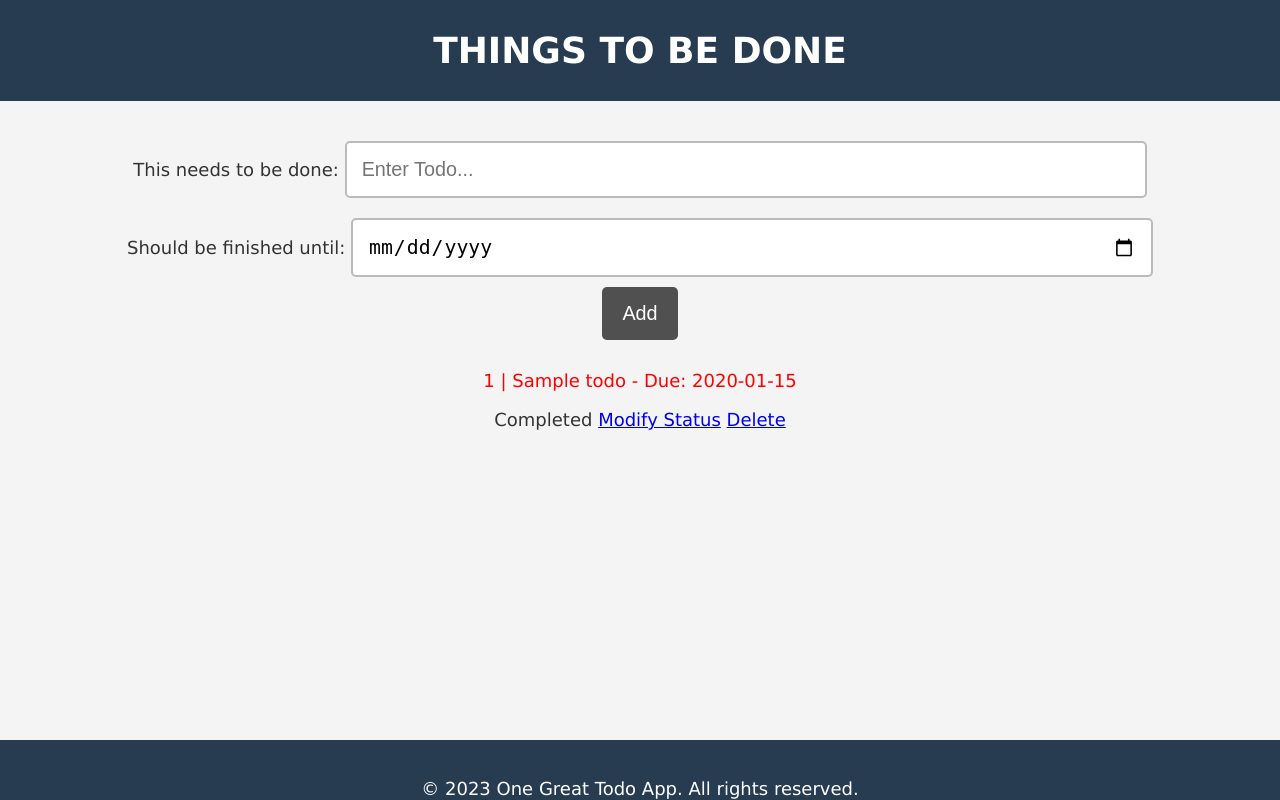
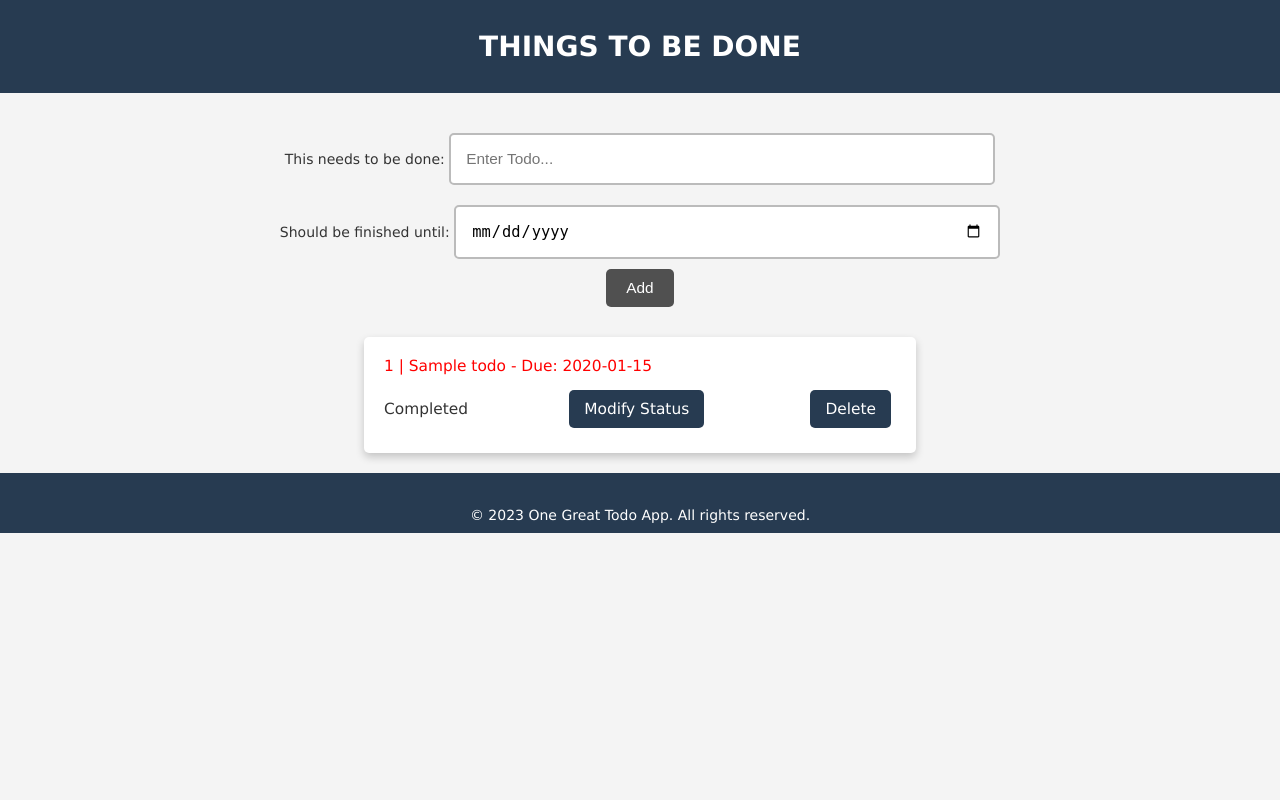
Before and after one commit to wasmachihdo/PROJEKT, a Flask app: page / in a window 1280 px wide. Run offline with Flask 3, Linux system fonts and the light colour scheme; tables that the repository leaves empty hold one stand-in row (values such as "Sample post").

Commit message:
maxlenght and CSS refinement

```diff
--- a/app.py
+++ b/app.py
@@ -19,7 +19,7 @@ db.init_app(app)
 class Todo(db.Model): #Tabellendaten: ID, Titel, Ablaufdatum
     __tablename__="todo"
     id: Mapped[int] = mapped_column(Integer, primary_key=True, autoincrement=True) #id wird automatisch vergeben
-    title: Mapped[str] = mapped_column(String(80), nullable=False) #maximal 80 Zeichen für die Eingabe des Tasks
+    title: Mapped[str] = mapped_column(String(40), nullable=False) #maximal 40 Zeichen für die Eingabe des Tasks (geht nicht)
     due: Mapped[datetime.datetime] = mapped_column(DateTime(timezone=False),nullable=True) #Eingabe Datum
     complete: Mapped[bool] = mapped_column(db.Boolean, default=False)
 
--- a/static/style.css
+++ b/static/style.css
@@ -5,7 +5,7 @@ body {
     background-color: #f4f4f4;
     color: #333;
     text-align: center;
-    font-size: 18px;
+    font-size: 14px;
 }
 
 h1 {
@@ -13,7 +13,6 @@ h1 {
     color: white;
     margin: 0;
     padding: 30px 0;
-    font-size: 2em;
 }
 
 form {
@@ -25,14 +24,14 @@ input[type=text], input[type=date] {
     margin: 10px 0;
     border: 2px solid #bbb;
     border-radius: 5px;
-    width: 60%;
+    width: 40%;
     font-size: 1.1em;
 }
 
 button {
     background-color: #505050;
     color: white;
-    padding: 15px 20px;
+    padding: 10px 20px;
     border: none;
     border-radius: 5px;
     cursor: pointer;
@@ -51,12 +50,20 @@ button:hover {
     padding: 20px;
     border-radius: 5px;
     width: 40%;
-    box-shadow: 0 4px 8px rgba(0, 0, 0, 0.05);
+    box-shadow: 0 4px 8px rgba(0, 0, 0, 0.2);
     font-size: 1.1em;
+    text-align: left;
 }
 
-.todo-item span {
-    margin-left: 15px;
+.todo-status {
+    display: flex;
+    justify-content: space-between;
+    align-items: center;
+    margin-top: 10px;
+}
+
+.todo-item p {
+    margin: 0; /* margin weg */
 }
 
 .todo-item a {
@@ -70,15 +77,14 @@ button:hover {
 }
 
 .todo-item a:hover {
-    background-color: #000000; /* Softer hover color */
+    background-color: #ff3535;
 }
 
 footer {
-    position: absolute;
-    bottom: 0;
+    position:fixed;
     width: 100%;
     height: 20px;
-    background-color: #273b51; /* Same as header */
+    background-color: #273b51; /* gleich wie header */
     color: white;
     text-align: center;
     padding: 20px 0;
--- a/templates/base.html
+++ b/templates/base.html
@@ -17,7 +17,7 @@
     <form action="/add" method="post">
         <div>
             <label for="title">This needs to be done:</label>
-            <input type="text" name="title" placeholder="Enter Todo...">
+            <input type="text" name="title" placeholder="Enter Todo... "maxlength="40">
             <br>
             <label for="due">Should be finished until:</label>
             <input type="date" name="due" placeholder="Enter date...">
@@ -37,18 +37,22 @@
         {% set style_string = '' %}
     {% endif %}
 
+    <div class="todo-item">
         <p style="{{ style_string }}">
             {{ todo.id }} | {{ todo.title }}
             {% if todo.due %} - Due: {{ todo.due.strftime('%Y-%m-%d') }} {% endif %}
         </p>
-
+        <div class="todo-status">
             {% if todo.complete == False %} <!--Completed / Not Completed Button -->
                 <span>Not Completed</span>
             {% else %}
-        <span> Completed</span>
+                <span>Completed</span>
             {% endif %}
-    <a href="/update/{{ todo.id }}">Modify Status</a>  <!--Task fertig Button und Verweis auf Main Page -->
-    <a href="/delete/{{ todo.id }}">Delete</a>  <!--Löschen Button und Verweis auf Main Page -->
+            <a href="/update/{{ todo.id }}">Modify Status</a> <!--Task fertig Button und Verweis auf Main Page -->
+            <a href="/delete/{{ todo.id }}">Delete</a> <!--Löschen Button und Verweis auf Main Page -->
+        </div>
+    </div>
+
 {% endfor %}
 
 
```
Lines whose indentation alone changed are shown as unchanged.
